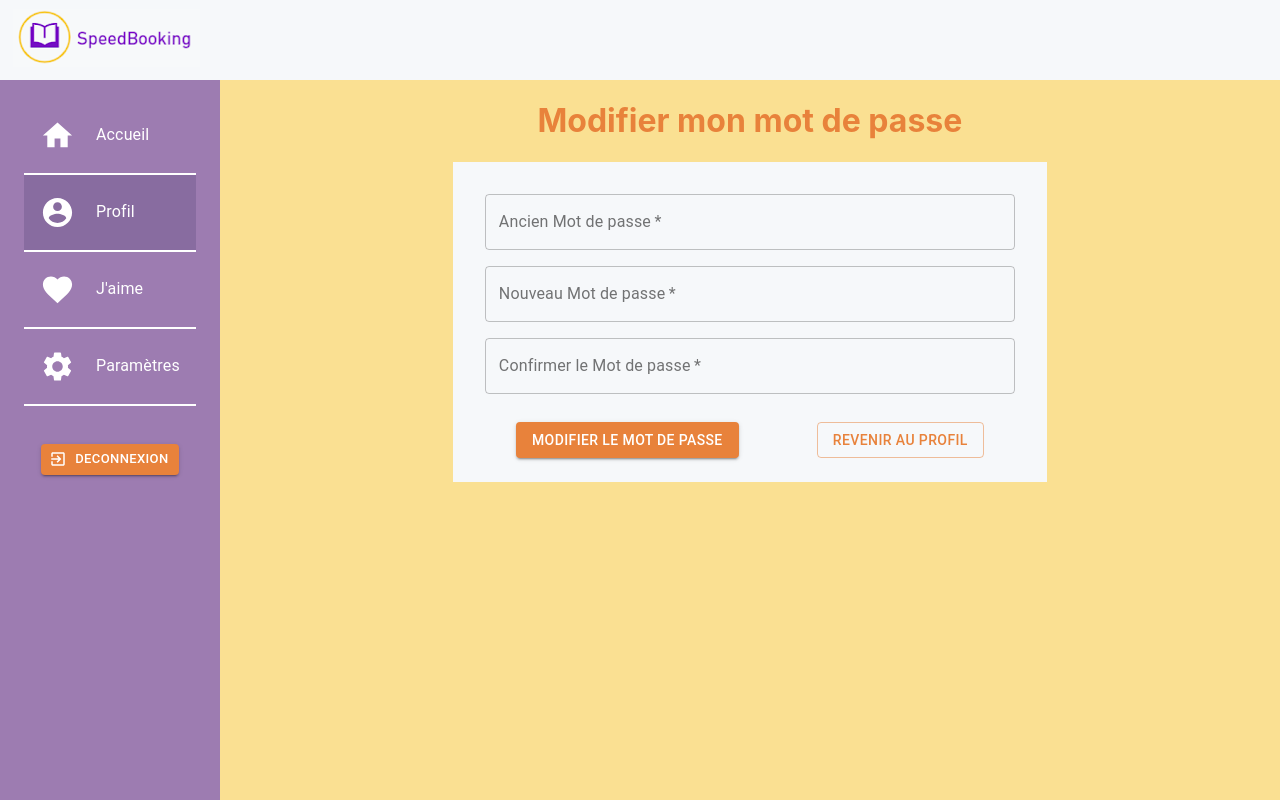
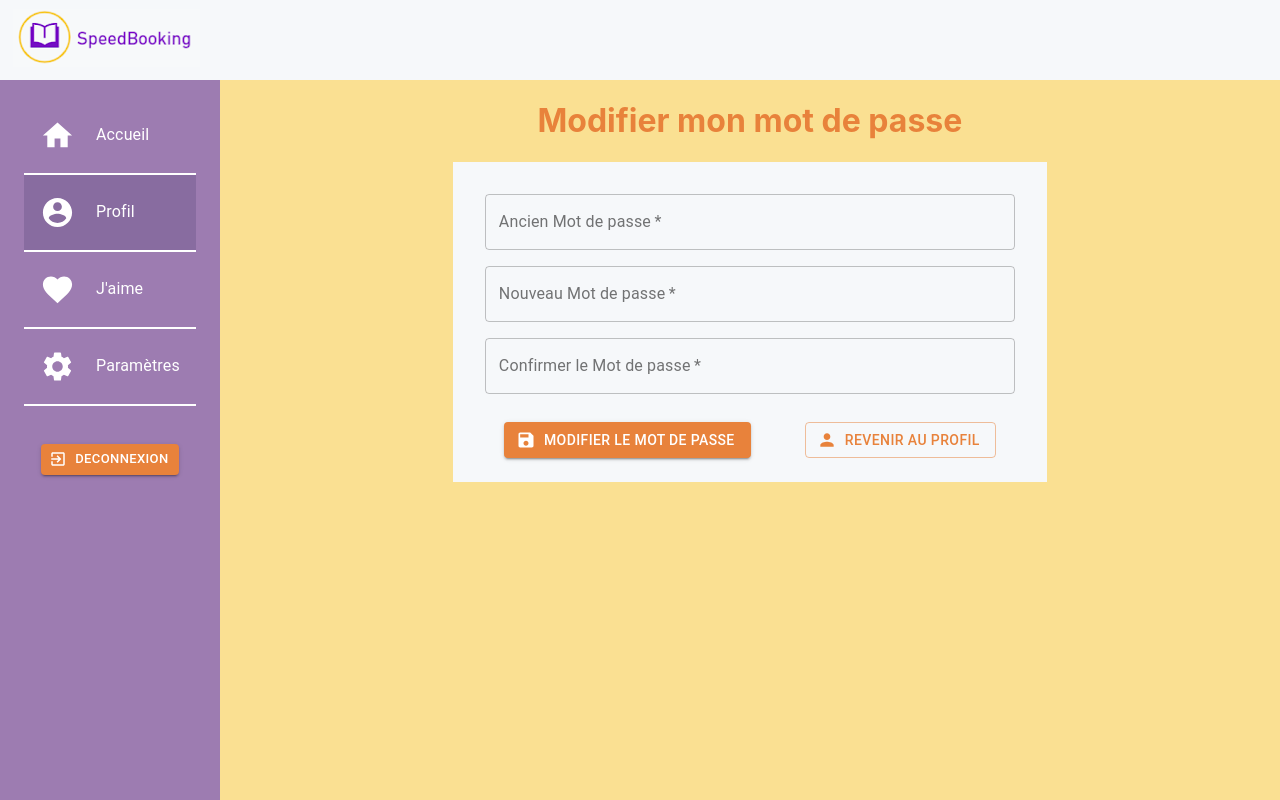
Before and after one commit to charleme/SpeedBooking-front, a React (Create React App) app: page /editPassword in a window 1280 px wide. Built offline with nearby package versions, Linux system fonts and the light colour scheme; no server answers.

Commit message:
handle form edit password

```diff
--- a/src/App.tsx
+++ b/src/App.tsx
@@ -26,7 +26,7 @@ function App() {
 
 
 	useEffect(() =>{
-		localStorage.setItem("id", "1") // User 1 connected
+		localStorage.setItem("id", "12") // User 1 connected
 		//localStorage.removeItem("id")  // nobody connected
 
 		const currentUserId:number|null  = (localStorage.getItem("id") !== null) ? Number(localStorage.getItem("id")) : null ;
--- a/src/components/EditPassword/EditPassword.tsx
+++ b/src/components/EditPassword/EditPassword.tsx
@@ -1,4 +1,4 @@
-import { Button, Grid } from "@material-ui/core";
+import { Button, Grid, Snackbar } from "@material-ui/core";
 import React, {Component} from "react";
 import { Link } from "react-router-dom";
 import { colors } from "../../default_color";
@@ -6,15 +6,18 @@ import Form from "../Form/Form";
 import FormTextField from "../Form/FormTextField";
 import { ITextField } from "../Form/IFormTextField";
 import { IEditPasswordProps, IEditPasswordStates } from "./IEditPassword";
+import SaveIcon from '@material-ui/icons/Save';
+import PersonIcon from '@material-ui/icons/Person';
+import UserHelpers from "../../helpers/UserHelpers";
+import { Alert } from "@material-ui/lab";
+import { isConstructorDeclaration } from "typescript";
 
 let textFields: ITextField[] = []
 
 class EditPassword extends Component<IEditPasswordProps, IEditPasswordStates> {
     constructor(props: IEditPasswordProps) {
         super(props);
-        this.state = { oldPassword: "" ,newPassword:"", confirmPassword:"" };
-
-        this.initTextFields();
+        this.state = { oldPassword: "" ,newPassword:"", confirmPassword:"", errorConfirmPassword: false, errorSnackBar: false, successSnackBar: false, errorSnackBarMessage:"" };
 
         this.changeOldPasswordHandler.bind(this);
         this.changeNewPasswordHandler.bind(this);
@@ -25,7 +28,7 @@ class EditPassword extends Component<IEditPasswordProps, IEditPasswordStates> {
         textFields = [
             {name: "oldPassword", label: "Ancien Mot de passe", password:true, onChange:this.changeOldPasswordHandler, autocomplete:"old-password"},
             {name: "newPassword", label: "Nouveau Mot de passe", password:true, onChange:this.changeNewPasswordHandler, autocomplete:"new-password"},
-            {name: "confirmPassword", label: "Confirmer le Mot de passe", password:true, onChange:this.changeConfirmPasswordHandler, autocomplete: "new-password"}
+            {name: "confirmPassword", label: "Confirmer le Mot de passe", password:true, onChange:this.changeConfirmPasswordHandler, autocomplete: "new-password", error: this.state.errorConfirmPassword}
         ]
     }
 
@@ -34,14 +37,88 @@ class EditPassword extends Component<IEditPasswordProps, IEditPasswordStates> {
     }
 
     changeNewPasswordHandler = (event: any) => {
-        this.setState({newPassword: event.target.value})
+        this.setState({
+            newPassword: event.target.value,
+            errorConfirmPassword:event.target.value !== this.state.confirmPassword
+        });
     }
 
     changeConfirmPasswordHandler = (event: any) => {
-        this.setState({confirmPassword: event.target.value})
+        this.setState({
+            confirmPassword: event.target.value,
+            errorConfirmPassword:event.target.value !== this.state.newPassword
+        })
+    }
+
+    handleCloseSuccessSnackBar = () => {
+        this.setState({successSnackBar:false});
+    }
+
+    handleCloseErrorSnackBar = () => {
+        this.setState({errorSnackBar:false});
+    }
+
+    onSubmit =(e:React.MouseEvent<any>) => {
+        e.preventDefault()
+        e.stopPropagation()
+        if(!this.state.errorConfirmPassword){
+            if(this.state.newPassword.length >= 8){
+                const connectedUserId:string|null = localStorage.getItem("id");
+                if(connectedUserId){
+
+                    const userId:number = parseInt(connectedUserId)
+                    UserHelpers.isUserPassword(userId, this.state.oldPassword).then(response =>{
+                        if(response.data){
+                            UserHelpers.editPassword(userId, this.state.newPassword).then(res => {
+                                console.log("Modification du mot de passe réussite")
+                                this.setState({successSnackBar : true})
+                            }).catch(error => {
+                                console.error(error);
+                                this.setState({
+                                    errorSnackBar : true,
+                                    errorSnackBarMessage: "Impossible de modifier le mot de passe, veuillez le service de maintenance"
+                                })
+                            })
+                        }else{
+                            console.warn("old password incorrect")
+                            this.setState({
+                                errorSnackBar : true,
+                                errorSnackBarMessage: "Mot de passe actuel incorrect"
+                            })
+                        }
+
+                    }).catch(error => {
+                        console.error(error)
+                        this.setState({
+                            errorSnackBar : true,
+                            errorSnackBarMessage: "Impossible de modifier le mot de passe, veuillez le service de maintenance"
+                        })
+                    })
+
+                }else{
+                    console.error("Aucun utilisateur détecté !!")
+                    this.setState({
+                        errorSnackBar : true,
+                        errorSnackBarMessage: "Aucun utilisateur détecté"
+                    })
+                }
+            }else{
+                this.setState({
+                    errorSnackBar : true,
+                    errorSnackBarMessage: "Le nouveau mot de passe doit être composé de plus de 8 caractères"
+                })
+            }
+        }else{
+            this.setState({
+                errorSnackBar : true,
+                errorSnackBarMessage: "La confirmation du mot de passe n'est pas identique au nouveau mot de passe"
+            })
+        }
     }
 
     render() {
+        this.initTextFields();
+
         return (
             <Form title="Modifier mon mot de passe">
                 <Grid container spacing={2}  alignItems="center">
@@ -50,13 +127,38 @@ class EditPassword extends Component<IEditPasswordProps, IEditPasswordStates> {
                 ))}
                 <Grid style={{marginTop:"20px"}} container justify="space-around"  alignItems="center" spacing={0}>
                     <Grid container direction="row" justify="space-around" spacing={0}>
-                        <Button type="submit" style={{color:"white"}} variant="contained" color="primary">Modifier le mot de passe</Button>
+                        <Button
+                            type="submit"
+                            style={{color:"white"}}
+                            variant="contained"
+                            color="primary"
+                            onClick={this.onSubmit}
+                            startIcon={<SaveIcon />}
+                        >
+                            Modifier le mot de passe
+                        </Button>
                         <Link style={{textDecoration:"none"}} to="/profile">
-                            <Button variant="outlined" color="primary">Revenir au profil</Button>
+                            <Button
+                                variant="outlined"
+                                color="primary"
+                                startIcon={<PersonIcon/>}
+                            >
+                                Revenir au profil
+                            </Button>
                         </Link>
                     </Grid>
                 </Grid>
                 </Grid>
+                <Snackbar open={this.state.errorSnackBar} autoHideDuration={6000} onClose={this.handleCloseErrorSnackBar}>
+                    <Alert onClose={this.handleCloseErrorSnackBar} severity="error">
+                        {this.state.errorSnackBarMessage}
+                    </Alert>
+                </Snackbar>
+                <Snackbar open={this.state.successSnackBar} autoHideDuration={6000} onClose={this.handleCloseSuccessSnackBar}>
+                    <Alert onClose={this.handleCloseSuccessSnackBar} severity="success">
+                        Mise à jour du mot de passe
+                    </Alert>
+                </Snackbar>
             </Form>
         );
     }
--- a/src/components/EditPassword/IEditPassword.ts
+++ b/src/components/EditPassword/IEditPassword.ts
@@ -6,4 +6,8 @@ export interface IEditPasswordStates{
     oldPassword:string;
     newPassword: string;
     confirmPassword: string;
+    successSnackBar: boolean;
+    errorSnackBar: boolean;
+    errorConfirmPassword: boolean;
+    errorSnackBarMessage: string;
 }
--- a/src/components/Form/FormTextField.tsx
+++ b/src/components/Form/FormTextField.tsx
@@ -24,6 +24,7 @@ class FormTextField extends Component<IFormTextFieldProps, IFormTextFieldStates>
                     multiline={(this.props.fieldInformation.multiline != undefined) ? this.props.fieldInformation.multiline : false}
                     rows={this.props.fieldInformation.row}
                     type={(this.props.fieldInformation.password) ? "password" : undefined}
+                    error={(this.props.fieldInformation.error) ? this.props.fieldInformation.error : undefined}
                 />
             </Grid>
         );
--- a/src/components/Form/IFormTextField.ts
+++ b/src/components/Form/IFormTextField.ts
@@ -16,4 +16,5 @@ export interface ITextField{
     row?:number;
     password?: boolean;
     value?:string;
+    error?:boolean;
 }
--- a/src/helpers/UserHelpers.tsx
+++ b/src/helpers/UserHelpers.tsx
@@ -43,6 +43,10 @@ class UserHelpers{
     getWrittenBooks(userId: number): Promise<AxiosResponse<IBook[]>>{
         return axios.get(USER_API_BASE_URL + "/getWrittenBooks/" + userId);
     }
+
+    editPassword(userId:number, password:string): Promise<AxiosResponse<IUser>>{
+        return axios.put(USER_API_BASE_URL + "/editPassword/" + userId + "&" + password);
+    }
 }
 
 export default new UserHelpers()
```
